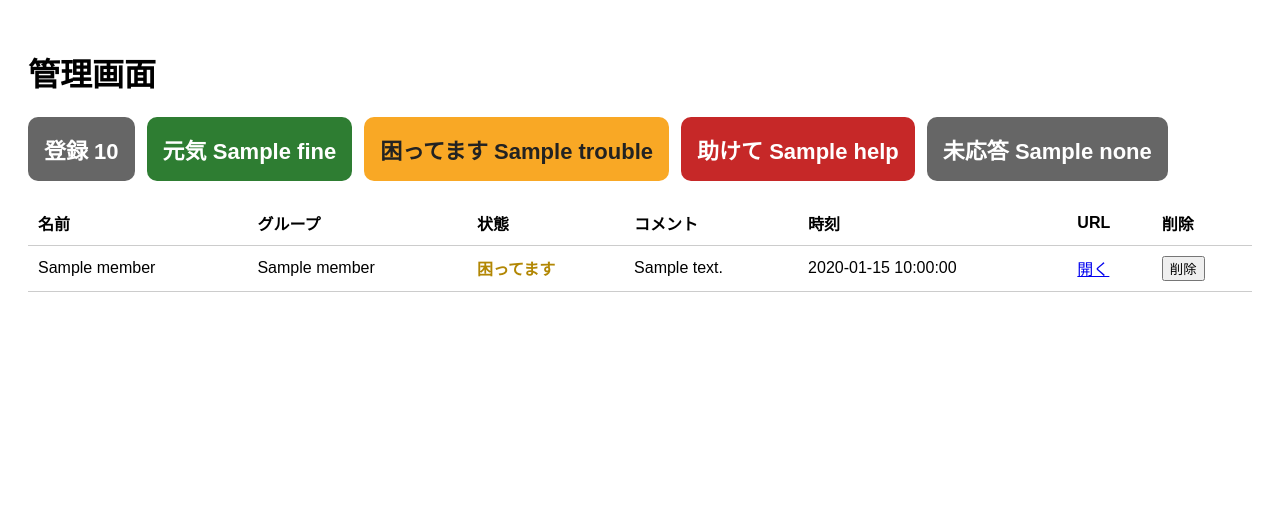
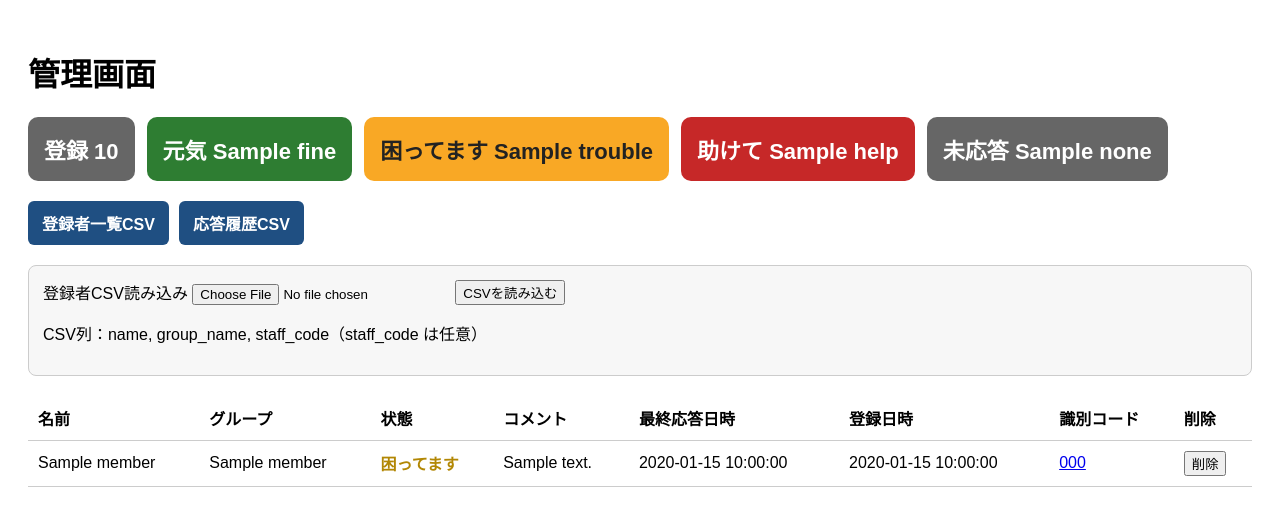
Before and after one commit to milknuts524/emergency-contact-system, a FastAPI app: template templates/admin.html in a window 1280 px wide. Shown: the top 526 px of the page. Run offline with FastAPI, Linux system fonts and the light colour scheme; the template is opened without the code that fills it: most values are stand-ins (such as "Sample title", 1, 10 or a date in 2020).

Commit message:
Add CSV import and admin improvements

```diff
--- a/main.py
+++ b/main.py
@@ -1,19 +1,24 @@
-from fastapi import Depends, FastAPI, Form, HTTPException, Request, status
-from fastapi.responses import RedirectResponse
+from fastapi import Depends, FastAPI, File, Form, HTTPException, Request, UploadFile, status
+from fastapi.responses import FileResponse, RedirectResponse, Response
 from fastapi.security import HTTPBasic, HTTPBasicCredentials
+from fastapi.staticfiles import StaticFiles
 from fastapi.templating import Jinja2Templates
+import csv
+import io
 import sqlite3
 import secrets
 from datetime import datetime
 
 app = FastAPI()
+app.mount("/static", StaticFiles(directory="static"), name="static")
 templates = Jinja2Templates(directory="templates")
 DB = "emergency.db"
-REGISTRATION_PASSWORD = "Tooyama"
+REGISTRATION_PASSWORD = "ChangeMe"
 security = HTTPBasic()
+CODE_ALPHABET = "abcdefghijklmnopqrstuvwxyzABCDEFGHIJKLMNOPQRSTUVWXYZ0123456789"
 
 ADMIN_USER = "admin"
-ADMIN_PASSWORD = "ChangeThis-StrongPassword-2026"
+ADMIN_PASSWORD = "OnlyYourPassword2026!"
 
 
 def check_admin(credentials: HTTPBasicCredentials = Depends(security)):
@@ -38,11 +43,16 @@ def init_db():
         id INTEGER PRIMARY KEY AUTOINCREMENT,
         name TEXT NOT NULL,
         group_name TEXT,
+        staff_code TEXT,
         code TEXT UNIQUE NOT NULL,
         active INTEGER DEFAULT 1,
         created_at TEXT
     )
     """)
+
+    columns = [row[1] for row in cur.execute("PRAGMA table_info(members)").fetchall()]
+    if "staff_code" not in columns:
+        cur.execute("ALTER TABLE members ADD COLUMN staff_code TEXT")
 
     cur.execute("""
     CREATE TABLE IF NOT EXISTS responses (
@@ -68,16 +78,113 @@ def get_conn():
     return conn
 
 
+def generate_unique_code(conn):
+    while True:
+        code = "".join(secrets.choice(CODE_ALPHABET) for _ in range(8))
+        existing = conn.execute(
+            "SELECT 1 FROM members WHERE code = ?",
+            (code,)
+        ).fetchone()
+        if not existing:
+            return code
+
+
+def csv_response(filename, fieldnames, rows):
+    output = io.StringIO()
+    output.write("\ufeff")
+    writer = csv.DictWriter(output, fieldnames=fieldnames)
+    writer.writeheader()
+    writer.writerows(rows)
+
+    return Response(
+        content=output.getvalue(),
+        media_type="text/csv; charset=utf-8",
+        headers={"Content-Disposition": f'attachment; filename="{filename}"'}
+    )
+
+
+def import_members_from_csv(content):
+    conn = get_conn()
+    reader = csv.DictReader(io.StringIO(content.decode("utf-8-sig")))
+    added = 0
+    skipped = 0
+
+    try:
+        for row in reader:
+            name = (row.get("name") or "").strip()
+            group_name = (row.get("group_name") or "").strip()
+            staff_code = (row.get("staff_code") or "").strip()
+
+            if not name:
+                skipped += 1
+                continue
+
+            duplicate = None
+            if staff_code:
+                duplicate = conn.execute(
+                    """
+                    SELECT 1 FROM members
+                    WHERE staff_code = ?
+                       OR (name = ? AND group_name = ?)
+                    LIMIT 1
+                    """,
+                    (staff_code, name, group_name)
+                ).fetchone()
+            else:
+                duplicate = conn.execute(
+                    """
+                    SELECT 1 FROM members
+                    WHERE name = ? AND group_name = ?
+                    LIMIT 1
+                    """,
+                    (name, group_name)
+                ).fetchone()
+
+            if duplicate:
+                skipped += 1
+                continue
+
+            code = generate_unique_code(conn)
+            conn.execute(
+                """
+                INSERT INTO members (name, group_name, staff_code, code, created_at)
+                VALUES (?, ?, ?, ?, ?)
+                """,
+                (
+                    name,
+                    group_name,
+                    staff_code or None,
+                    code,
+                    datetime.now().isoformat(timespec="seconds"),
+                )
+            )
+            added += 1
+
+        conn.commit()
+    finally:
+        conn.close()
+
+    return added, skipped
+
+
 @app.get("/")
 def home(request: Request):
     return templates.TemplateResponse(request, "index.html")
+
+
+@app.get("/service-worker.js")
+def service_worker():
+    return FileResponse(
+        "static/service-worker.js",
+        media_type="application/javascript",
+        headers={"Service-Worker-Allowed": "/"}
+    )
 
 
 @app.post("/register")
 def register(
     name: str = Form(...),
     group_name: str = Form(""),
-    code: str = Form(...),
     registration_password: str = Form(...)
 ):
     if registration_password != REGISTRATION_PASSWORD:
@@ -85,17 +192,14 @@ def register(
 
     conn = get_conn()
     cur = conn.cursor()
+    code = generate_unique_code(conn)
 
-    try:
-        cur.execute(
-            "INSERT INTO members (name, group_name, code, created_at) VALUES (?, ?, ?, ?)",
-            (name, group_name, code, datetime.now().isoformat(timespec="seconds"))
-        )
-        conn.commit()
-    except sqlite3.IntegrityError:
-        pass
-    finally:
-        conn.close()
+    cur.execute(
+        "INSERT INTO members (name, group_name, code, created_at) VALUES (?, ?, ?, ?)",
+        (name, group_name, code, datetime.now().isoformat(timespec="seconds"))
+    )
+    conn.commit()
+    conn.close()
 
     return RedirectResponse(f"/user/{code}", status_code=303)
 
@@ -184,6 +288,25 @@ def admin_delete_member(
     return RedirectResponse("/admin", status_code=303)
 
 
+@app.post("/admin/import/members.csv")
+async def import_members_csv(
+    csv_file: UploadFile = File(...),
+    authorized: bool = Depends(check_admin)
+):
+    try:
+        content = await csv_file.read()
+        added, skipped = import_members_from_csv(content)
+    except UnicodeDecodeError:
+        return RedirectResponse("/admin?import_error=encoding", status_code=303)
+    except csv.Error:
+        return RedirectResponse("/admin?import_error=csv", status_code=303)
+
+    return RedirectResponse(
+        f"/admin?imported={added}&skipped={skipped}",
+        status_code=303
+    )
+
+
 @app.get("/admin")
 def admin(request: Request, authorized: bool = Depends(check_admin)):
     conn = get_conn()
@@ -195,9 +318,10 @@ def admin(request: Request, authorized: bool = Depends(check_admin)):
             m.group_name,
             m.code,
             m.active,
+            m.created_at AS registered_at,
             r.status,
             r.comment,
-            r.created_at
+            r.created_at AS latest_response_at
         FROM members m
         LEFT JOIN responses r
         ON r.id = (
@@ -242,3 +366,84 @@ def admin(request: Request, authorized: bool = Depends(check_admin)):
             "counts": counts
         }
     )
+
+
+@app.get("/admin/export/members.csv")
+def export_members_csv(authorized: bool = Depends(check_admin)):
+    conn = get_conn()
+    rows = conn.execute("""
+        SELECT
+            m.id,
+            m.name,
+            m.group_name,
+            m.code,
+            m.active,
+            m.created_at AS registered_at,
+            r.status AS latest_status,
+            r.comment AS latest_comment,
+            r.created_at AS latest_response_at
+        FROM members m
+        LEFT JOIN responses r
+        ON r.id = (
+            SELECT id FROM responses
+            WHERE member_id = m.id
+            ORDER BY created_at DESC
+            LIMIT 1
+        )
+        WHERE m.active = 1
+        ORDER BY m.group_name, m.name
+    """).fetchall()
+    conn.close()
+
+    fieldnames = [
+        "id",
+        "name",
+        "group_name",
+        "code",
+        "active",
+        "registered_at",
+        "latest_status",
+        "latest_comment",
+        "latest_response_at",
+    ]
+
+    return csv_response(
+        "members.csv",
+        fieldnames,
+        [dict(row) for row in rows]
+    )
+
+
+@app.get("/admin/export/responses.csv")
+def export_responses_csv(authorized: bool = Depends(check_admin)):
+    conn = get_conn()
+    rows = conn.execute("""
+        SELECT
+            r.id AS response_id,
+            r.member_id,
+            m.name,
+            m.group_name,
+            r.status,
+            r.comment,
+            r.created_at AS response_at
+        FROM responses r
+        LEFT JOIN members m ON m.id = r.member_id
+        ORDER BY r.created_at DESC
+    """).fetchall()
+    conn.close()
+
+    fieldnames = [
+        "response_id",
+        "member_id",
+        "name",
+        "group_name",
+        "status",
+        "comment",
+        "response_at",
+    ]
+
+    return csv_response(
+        "responses.csv",
+        fieldnames,
+        [dict(row) for row in rows]
+    )
--- a/templates/admin.html
+++ b/templates/admin.html
@@ -2,6 +2,14 @@
 <html lang="ja">
 <head>
     <meta charset="UTF-8">
+    <meta name="viewport" content="width=device-width, initial-scale=1.0, viewport-fit=cover">
+    <meta name="theme-color" content="#c91f1f">
+    <meta name="apple-mobile-web-app-capable" content="yes">
+    <meta name="apple-mobile-web-app-status-bar-style" content="default">
+    <meta name="apple-mobile-web-app-title" content="Emergency">
+    <link rel="manifest" href="/static/manifest.json">
+    <link rel="icon" href="/static/icons/icon.svg" type="image/svg+xml">
+    <link rel="apple-touch-icon" href="/static/icons/icon.svg">
     <title>管理画面</title>
     <style>
         body {
@@ -10,8 +18,53 @@
         }
         .summary {
             display: flex;
+            flex-wrap: wrap;
             gap: 12px;
             margin-bottom: 20px;
+        }
+        .exports {
+            display: flex;
+            flex-wrap: wrap;
+            gap: 10px;
+            margin-bottom: 20px;
+        }
+        .import-box {
+            margin-bottom: 20px;
+            padding: 14px;
+            border: 1px solid #ccc;
+            border-radius: 8px;
+            background: #f7f7f7;
+        }
+        .import-box form {
+            display: flex;
+            flex-wrap: wrap;
+            gap: 10px;
+            align-items: center;
+        }
+        .notice {
+            margin-bottom: 16px;
+            padding: 12px;
+            border-radius: 8px;
+            background: #e8f5e9;
+            color: #1b5e20;
+            font-weight: bold;
+        }
+        .error {
+            margin-bottom: 16px;
+            padding: 12px;
+            border-radius: 8px;
+            background: #ffebee;
+            color: #b71c1c;
+            font-weight: bold;
+        }
+        .export-link {
+            display: inline-block;
+            padding: 10px 14px;
+            border-radius: 6px;
+            background: #1f4f82;
+            color: white;
+            font-weight: bold;
+            text-decoration: none;
         }
         .card {
             padding: 16px;
@@ -42,6 +95,20 @@
 <body>
     <h1>管理画面</h1>
 
+    {% if request.query_params.get("imported") is not none %}
+        <div class="notice">
+            CSV取り込み結果：
+            追加 {{ request.query_params.get("imported") }} 件、
+            スキップ {{ request.query_params.get("skipped") }} 件
+        </div>
+    {% endif %}
+
+    {% if request.query_params.get("import_error") == "encoding" %}
+        <div class="error">CSVの文字コードを確認してください。</div>
+    {% elif request.query_params.get("import_error") == "csv" %}
+        <div class="error">CSVの形式を確認してください。</div>
+    {% endif %}
+
     <div class="summary">
         <div class="card gray">登録 {{ counts["total"] }}</div>
         <div class="card green">元気 {{ counts["fine"] }}</div>
@@ -50,14 +117,31 @@
         <div class="card gray">未応答 {{ counts["none"] }}</div>
     </div>
 
+    <div class="exports">
+        <a class="export-link" href="/admin/export/members.csv">登録者一覧CSV</a>
+        <a class="export-link" href="/admin/export/responses.csv">応答履歴CSV</a>
+    </div>
+
+    <div class="import-box">
+        <form method="post" action="/admin/import/members.csv" enctype="multipart/form-data">
+            <label>
+                登録者CSV読み込み
+                <input type="file" name="csv_file" accept=".csv,text/csv" required>
+            </label>
+            <button type="submit">CSVを読み込む</button>
+        </form>
+        <p>CSV列：name, group_name, staff_code（staff_code は任意）</p>
+    </div>
+
     <table>
         <tr>
             <th>名前</th>
             <th>グループ</th>
             <th>状態</th>
             <th>コメント</th>
-            <th>時刻</th>
-            <th>URL</th>
+            <th>最終応答日時</th>
+            <th>登録日時</th>
+            <th>識別コード</th>
             <th>削除</th>
         </tr>
 
@@ -77,8 +161,9 @@
                 {% endif %}
             </td>
             <td>{{ m["comment"] or "" }}</td>
-            <td>{{ m["created_at"] or "" }}</td>
-            <td><a href="/user/{{ m['code'] }}">開く</a></td>
+            <td>{{ m["latest_response_at"] or "未応答" }}</td>
+            <td>{{ m["registered_at"] or "" }}</td>
+            <td><a href="/user/{{ m['code'] }}">{{ m["code"] }}</a></td>
             <td>
                 <form method="post" action="/admin/member/{{ m['id'] }}/delete"
                       onsubmit="return confirm('この登録を削除しますか？');">
@@ -88,5 +173,12 @@
         </tr>
         {% endfor %}
     </table>
+    <script>
+        if ("serviceWorker" in navigator) {
+            window.addEventListener("load", function () {
+                navigator.serviceWorker.register("/service-worker.js");
+            });
+        }
+    </script>
 </body>
 </html>
```
Also changed, not shown: static/service-worker.js (added, +37 -0 lines), templates/index.html (+17 -2 lines), templates/user.html (+14 -0 lines), README.md, emergency.db, static/icons/icon.svg (added), static/icons/maskable-icon.svg (added), static/manifest.json (added), 1 other file.
